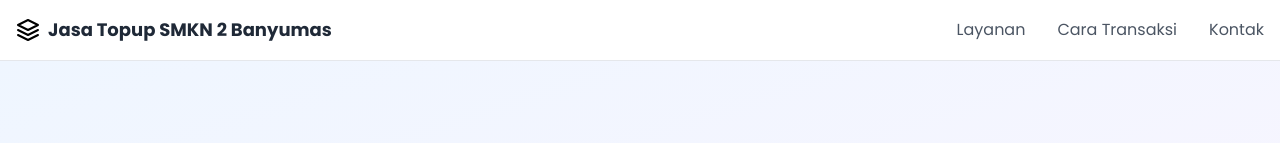
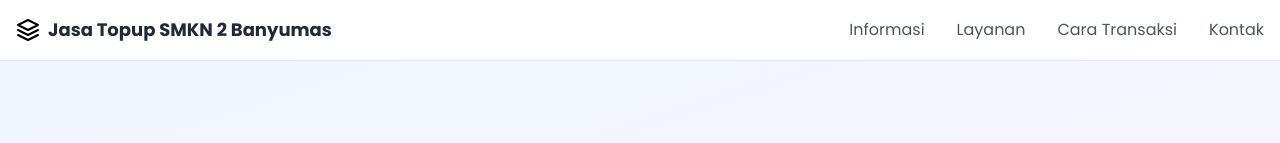
Before and after one commit to Nephyy1/xte2, a Next.js app: page / in a window 1280 px wide. Shown: the top 143 px of the page. Built offline with nearby package versions, Linux system fonts and the light colour scheme.

Commit message:
Update navbar.tsx

```diff
--- a/components/navbar.tsx
+++ b/components/navbar.tsx
@@ -2,16 +2,17 @@
 
 import { useState } from "react";
 import Link from "next/link";
-import { Menu, X, LayoutGrid, ArrowRightLeft, Phone } from "lucide-react";
+import { Menu, X, LayoutGrid, ArrowRightLeft, Phone, Info } from "lucide-react";
 import Image from "next/image";
 
 export function Navbar() {
   const [isOpen, setIsOpen] = useState(false);
 
   const navLinks = [
-    { href: "#layanan", label: "Layanan", icon: LayoutGrid },
-    { href: "#cara-transaksi", label: "Cara Transaksi", icon: ArrowRightLeft },
-    { href: "#kontak", label: "Kontak", icon: Phone },
+    { href: "/informasi", label: "Informasi", icon: Info },
+    { href: "/#layanan", label: "Layanan", icon: LayoutGrid },
+    { href: "/#cara-transaksi", label: "Cara Transaksi", icon: ArrowRightLeft },
+    { href: "/#kontak", label: "Kontak", icon: Phone },
   ];
 
   const handleLinkClick = () => {
```
